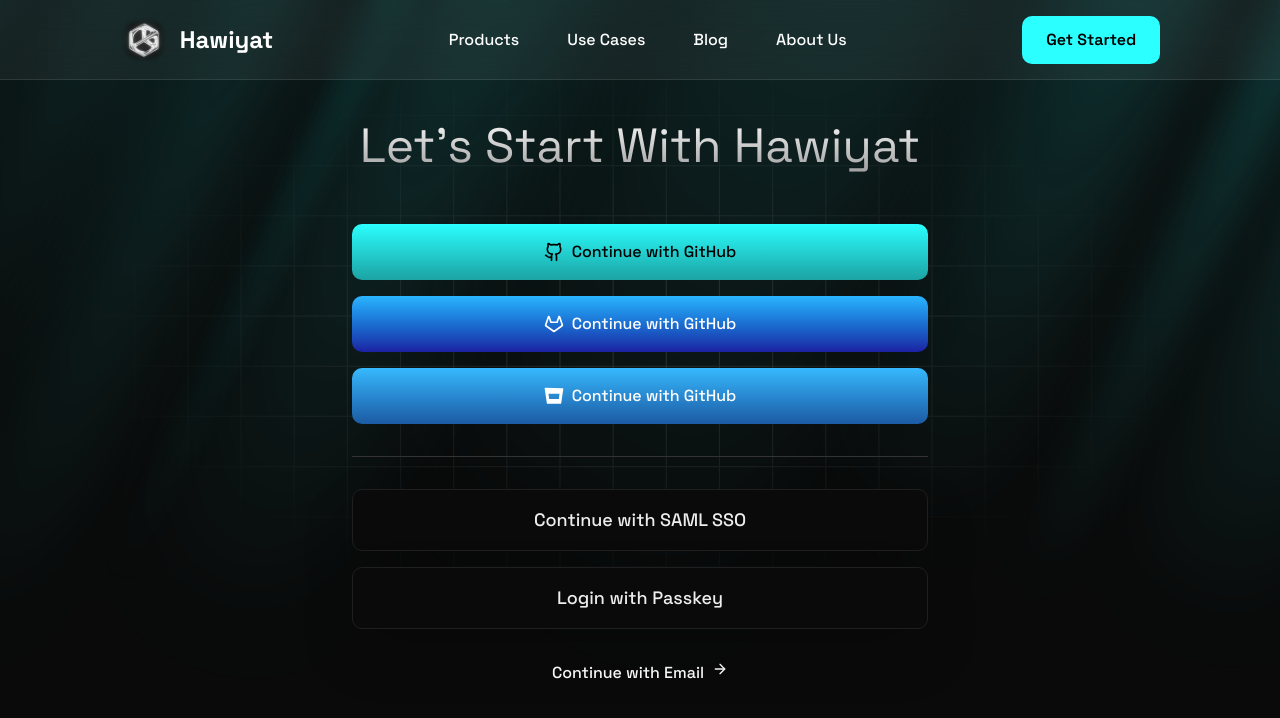
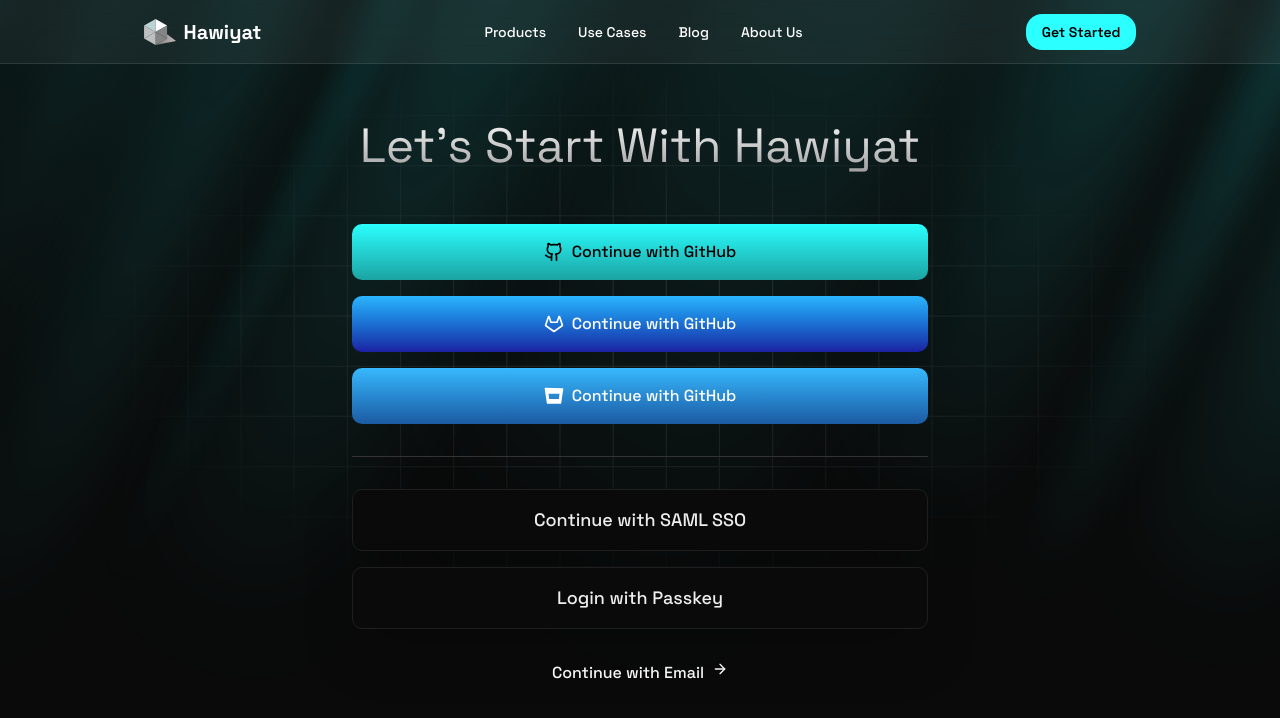
Before and after one commit to bouabca/hawiyat-site, a Next.js app: page /lets-start in a window 1280 px wide. Shown: the top 718 px of the page. Built offline with nearby package versions, Linux system fonts and the light colour scheme.

Commit message:
fixing the responsivness in zoom 150%

```diff
--- a/components/HomePage/HeroSection.tsx
+++ b/components/HomePage/HeroSection.tsx
@@ -100,7 +100,7 @@
         <div className="max-w-6xl mx-auto space-y-8 md:space-y-12">
           {/* Enhanced Badge with better mobile sizing */}
           <div
-            className="inline-flex text-sm md:text-xl mt-16 sm:mt-18 lg:mt-24 items-center px-6 py-3 rounded-full bg-cyan-400/10 text-cyan-400 border border-cyan-400/20 backdrop-blur-sm transition-all duration-500 hover:scale-105 hover:bg-cyan-400/20 hover:border-cyan-400/40"
+            className="inline-flex text-sm md:text-xl mt-16 sm:mt-18 lg:mt-24 mb-8 items-center px-5 py-2 rounded-full bg-cyan-400/10 text-cyan-400 border border-cyan-400/20 backdrop-blur-sm transition-all duration-500 hover:scale-105 hover:bg-cyan-400/20 hover:border-cyan-400/40"
             style={{
               animation: 'fade-in-up 1s ease-out 0.2s both'
             }}
@@ -112,7 +112,7 @@
           {/* Main Heading with much larger mobile text */}
           <div className="space-y-6">
             <h1
-              className="text-5xl sm:text-6xl md:text-7xl lg:text-8xl font-bold tracking-tight"
+              className="text-xl sm:text-5xl  md:text-6xl lg:text-7xl font-bold tracking-tight"
               style={{ animation: 'fade-in-up 1.2s ease-out 0.4s both' }}
             >
               <span
@@ -121,7 +121,7 @@
                 Hawiyat Platform
               </span>
               <br />
-              <div className="text-4xl sm:text-5xl md:text-6xl lg:text-7xl mt-4 space-x-2 sm:space-x-4">
+              <div className="text-3xl sm:text-4xl md:text-5xl lg:text-6xl mt-4 space-x-2 sm:space-x-4">
                 <span
                   className="bg-gradient-to-r from-white to-white/90 bg-clip-text text-transparent inline-block transition-transform duration-700 hover:scale-110"
                   style={{ animation: 'fade-in-left 1s ease-out 0.8s both' }}
--- a/components/HomePage/StatsSection.tsx
+++ b/components/HomePage/StatsSection.tsx
@@ -59,7 +59,7 @@
             ref={logoRef}
             className={`logo-container ${isVisible ? "logo-visible" : ""}`}
             style={{
-              transform: `translateY(${scrollY * -20}px) scale(${0.4 + scrollY * 1.2}) rotate(${-85 + scrollY * 90}deg)`
+              transform: `translateY(${scrollY * 100}px) scale(${0.4 + scrollY * 1}) rotate(${-85 + scrollY * 90}deg)`
             }}
           >
             <img
--- a/components/NavBar.tsx
+++ b/components/NavBar.tsx
@@ -18,49 +18,49 @@
 
     return (
         <nav className="absolute top-0 left-0 w-full z-50">
-            <div className="flex justify-between lg:justify-around items-center h-16 sm:h-18 lg:h-20
+            <div className="flex justify-between lg:justify-around items-center h-14 lg:h-16
                 bg-white/5 backdrop-blur-lg border-b border-white/10
                 px-4 sm:px-6 lg:px-8">
 
                 {/* Logo block - Responsive */}
                 <Link
                     href="/"
-                    className="font-bold text-lg sm:text-xl lg:text-2xl flex items-center gap-2 sm:gap-3 font-poppins z-50 relative"
+                    className="font-bold text-lg lg:text-xl flex items-center gap-2 font-poppins z-50 relative"
                     onClick={closeMenu}
                 >
                     <Image
-                        src="/hawiyat-logo.svg"
-                        width={40}
-                        height={40}
+                        src="/logo.svg"
+                        width={32}
+                        height={32}
                         alt="Hawiyat Logo"
-                        className="w-8 h-8 sm:w-10 sm:h-10 lg:w-12 lg:h-12"
+                        className="w-7 h-7 lg:w-8 lg:h-8"
                     />
                     <span className="text-white">Hawiyat</span>
                 </Link>
 
                 {/* Desktop menu - Hidden on mobile */}
-                <div className="hidden lg:flex justify-around items-center gap-x-8 xl:gap-x-12 text-white">
+                <div className="hidden lg:flex justify-around items-center gap-x-6 xl:gap-x-8 text-white">
                     <Link
                         href="#"
-                        className="hover:text-[#2BFFFF] transition-colors duration-200 font-medium"
+                        className="hover:text-[#2BFFFF] transition-colors duration-200 font-medium text-sm"
                     >
                         Products
                     </Link>
                     <Link
                         href="#"
-                        className="hover:text-[#2BFFFF] transition-colors duration-200 font-medium"
+                        className="hover:text-[#2BFFFF] transition-colors duration-200 font-medium text-sm"
                     >
                         Use Cases
                     </Link>
                     <Link
                         href="#"
-                        className="hover:text-[#2BFFFF] transition-colors duration-200 font-medium"
+                        className="hover:text-[#2BFFFF] transition-colors duration-200 font-medium text-sm"
                     >
                         Blog
                     </Link>
                     <Link
                         href="#"
-                        className="hover:text-[#2BFFFF] transition-colors duration-200 font-medium"
+                        className="hover:text-[#2BFFFF] transition-colors duration-200 font-medium text-sm"
                     >
                         About Us
                     </Link>
@@ -70,9 +70,9 @@
                 <Link
                     href="/lets-start"
                     className="hidden lg:block bg-[#2BFFFF] hover:bg-[#1CDDDD]
-                        py-2 px-4 xl:py-3 xl:px-6 rounded-[10px] text-black font-semibold
+                        py-2 px-4 rounded-2xl text-black font-semibold
                         transition-all duration-200 hover:shadow-lg hover:shadow-[#2BFFFF]/25
-                        active:scale-95 text-sm xl:text-base"
+                        active:scale-95 text-sm"
                 >
                     Get Started
                 </Link>
@@ -84,9 +84,9 @@
                     aria-label="Toggle menu"
                 >
                     {isMenuOpen ? (
-                        <X className="w-6 h-6" />
+                        <X className="w-5 h-5" />
                     ) : (
-                        <Menu className="w-6 h-6" />
+                        <Menu className="w-5 h-5" />
                     )}
                 </button>
             </div>
@@ -101,19 +101,19 @@
 
             {/* Mobile menu */}
             <div className={`
-                lg:hidden fixed top-0 right-0 h-full w-80 max-w-[85vw]
+                lg:hidden fixed top-0 right-0 h-full w-72 max-w-[80vw]
                 bg-black/20 backdrop-blur-xl border-l border-white/20
                 transform transition-transform duration-300 ease-in-out z-40
                 ${isMenuOpen ? 'translate-x-0' : 'translate-x-full'}
             `}>
-                <div className="flex flex-col pt-24 pb-8 px-6">
+                <div className="flex flex-col pt-20 pb-6 px-6">
 
                     {/* Mobile navigation links */}
-                    <div className="flex flex-col space-y-6 mb-8">
+                    <div className="flex flex-col space-y-4 mb-6">
                         <Link
                             href="#"
                             className="text-white hover:text-[#2BFFFF] transition-colors duration-200
-                                font-medium text-lg py-2 border-b border-white/10"
+                                font-medium text-base py-2 border-b border-white/10"
                             onClick={closeMenu}
                         >
                             Products
@@ -121,7 +121,7 @@
                         <Link
                             href="#"
                             className="text-white hover:text-[#2BFFFF] transition-colors duration-200
-                                font-medium text-lg py-2 border-b border-white/10"
+                                font-medium text-base py-2 border-b border-white/10"
                             onClick={closeMenu}
                         >
                             Use Cases
@@ -129,7 +129,7 @@
                         <Link
                             href="#"
                             className="text-white hover:text-[#2BFFFF] transition-colors duration-200
-                                font-medium text-lg py-2 border-b border-white/10"
+                                font-medium text-base py-2 border-b border-white/10"
                             onClick={closeMenu}
                         >
                             Blog
@@ -137,7 +137,7 @@
                         <Link
                             href="#"
                             className="text-white hover:text-[#2BFFFF] transition-colors duration-200
-                                font-medium text-lg py-2 border-b border-white/10"
+                                font-medium text-base py-2 border-b border-white/10"
                             onClick={closeMenu}
                         >
                             About Us
@@ -148,7 +148,7 @@
                     <Link
                         href="#"
                         className="bg-[#2BFFFF] hover:bg-[#1CDDDD]
-                            py-3 px-6 rounded-[10px] text-black font-semibold
+                            py-3 px-6 rounded-[50px] text-black font-semibold
                             text-center transition-all duration-200
                             hover:shadow-lg hover:shadow-[#2BFFFF]/25
                             active:scale-95"
@@ -158,8 +158,8 @@
                     </Link>
 
                     {/* Mobile menu footer */}
-                    <div className="mt-8 pt-6 border-t border-white/10">
-                        <p className="text-gray-400 text-sm text-center">
+                    <div className="mt-6 pt-4 border-t border-white/10">
+                        <p className="text-gray-400 text-xs text-center">
                             © 2025 Hawiyat. All rights reserved.
                         </p>
                     </div>
```
Also changed, not shown: public/logo.svg (added).
